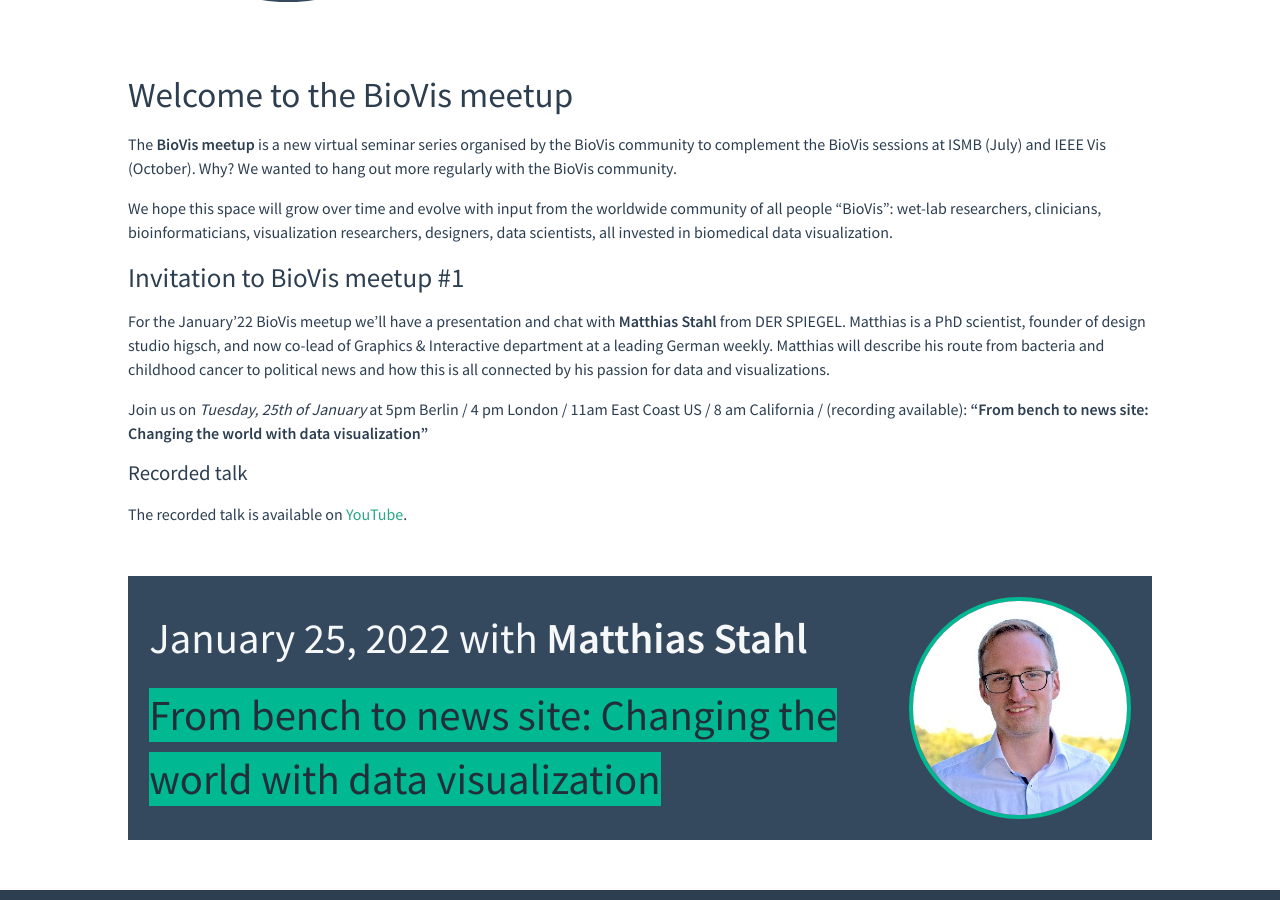
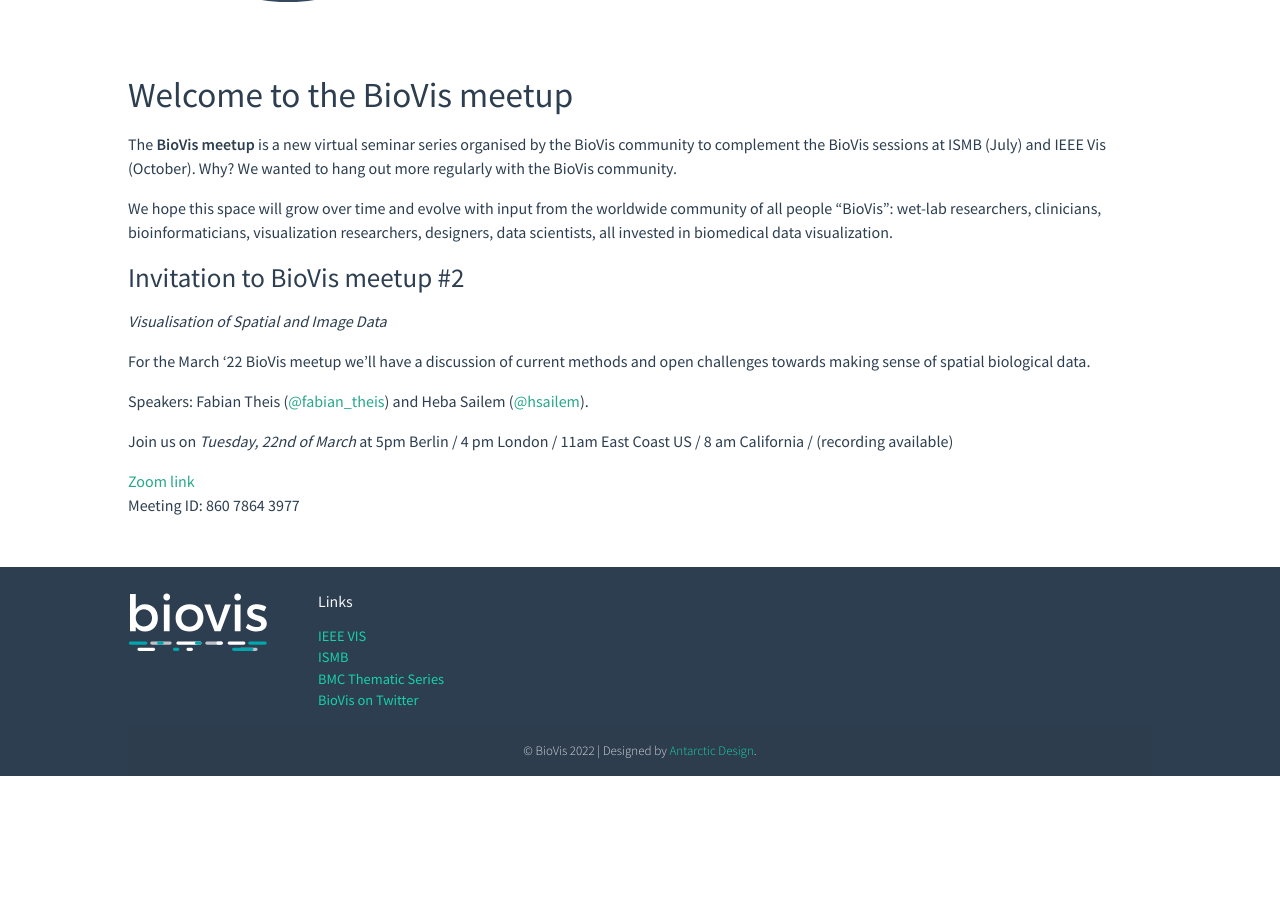
Before and after one commit to foreveremain/2024, a Jekyll site: the page built from meetup.md, in a window 1280 px wide and 900 px high, scrolled down 493 px. Built offline with Jekyll 4.4.1, drawn with Linux system fonts in a browser that asks for light colours; after the commit the page ends 1269 px from its top, so only the background shows below that.

Commit message:
announce second meetup

```diff
--- a/index.html
+++ b/index.html
@@ -23,7 +23,7 @@
         <div class="event-details">
             <div class="event-name">BioVis Meetup</div>
             <div class="event-location">Virtual</div>
-            <div class="event-date">January 25, 2022</div>
+            <div class="event-date">March 22, 2022</div>
         </div>
     </a>
     <div class="event-box">
--- a/meetup.md
+++ b/meetup.md
@@ -25,27 +25,18 @@
 bioinformaticians, visualization researchers, designers, data scientists, all
 invested in biomedical data visualization.
 
-### Invitation to BioVis meetup #1
+### Invitation to BioVis meetup #2
 
-For the January'22 BioVis meetup we'll have a presentation and chat with
-**Matthias Stahl** from DER SPIEGEL. Matthias is a PhD scientist,
-founder of design studio higsch, and now co-lead of Graphics & Interactive
-department at a leading German weekly. Matthias will describe his route from
-bacteria and childhood cancer to political news and how this is all connected
-by his passion for data and visualizations.
+*Visualisation of Spatial and Image Data*
 
-Join us on *Tuesday, 25th of January* at 5pm Berlin / 4 pm
-London / 11am East Coast US / 8 am California / (recording available):
-**"From bench to news site: Changing the world with data visualization"**
+For the March '22 BioVis meetup we'll have a discussion of current methods and
+open challenges towards making sense of spatial biological data.
 
-#### Recorded talk
+Speakers: Fabian Theis ([@fabian_theis](https://twitter.com/fabian_theis))
+and Heba Sailem ([@hsailem](https://twitter.com/hsailem)).
 
-The recorded talk is available on [YouTube](https://www.youtube.com/watch?v=P_cci5CrM6k).
+Join us on *Tuesday, 22nd of March* at 5pm Berlin / 4 pm
+London / 11am East Coast US / 8 am California / (recording available)
 
-<div class="scalable-banner meetup-speaker-banner">
-    <img src="{{ site.baseurl }}/images/speakers/MatthiasStahl.jpg" alt="Matthias Stahl" />
-    <div>
-        <div>January 25, 2022 with <strong>Matthias Stahl</strong></div>
-        <div class="title">From bench to news site: Changing the world with data visualization</div>
-    </div>
-</div>
+[Zoom link](https://tu-dresden.zoom.us/j/86078643977?pwd=dFZiNEIzcWhNUVRDZmt1MVdpWFpjUT09)
+Meeting ID: 860 7864 3977
```
Also changed, not shown: _posts/2022-03-04-second-meetup.md (added, +13 -0 lines).
